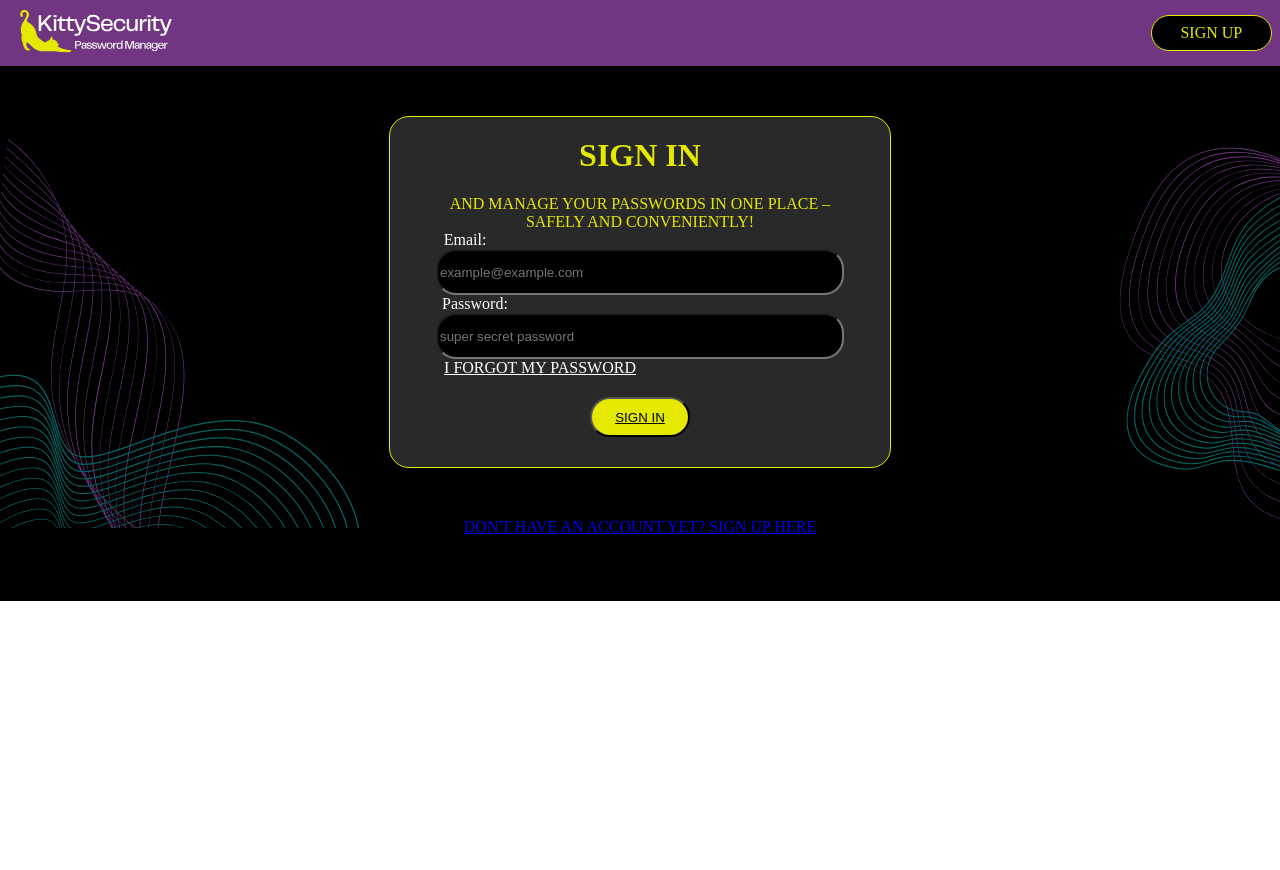
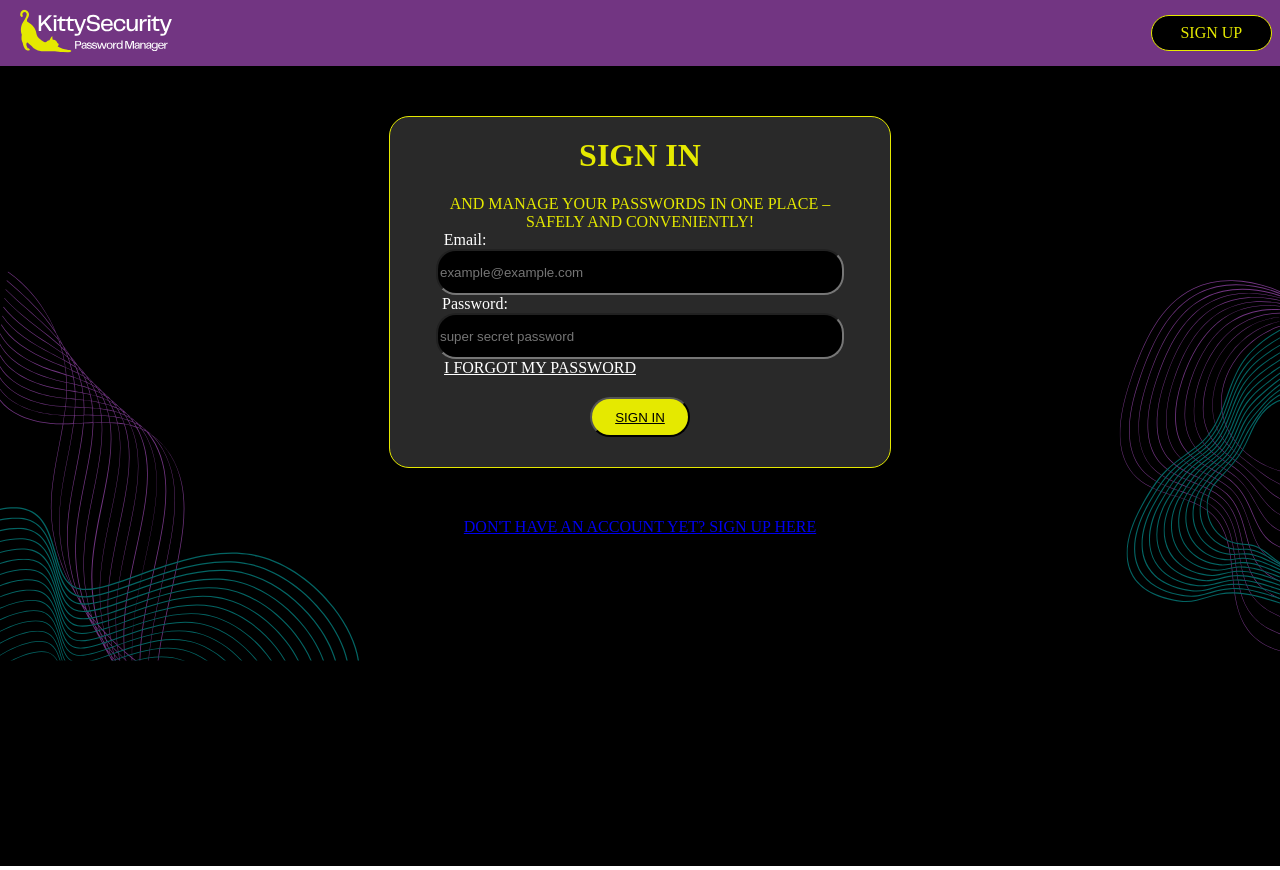
Before and after one commit to KittySecurity/kittysecurity-frontend, a React (Vite) app in the folder KittySecurity/: page /login in a window 1280 px wide. Before the commit the page ends 800 px from the top, so only its background shows below. Built offline with nearby package versions, Linux system fonts and the light colour scheme.

Commit message:
feat: arrangement of login page v2

```diff
--- a/KittySecurity/src/styles/Login.css
+++ b/KittySecurity/src/styles/Login.css
@@ -1,11 +1,8 @@
-.login-container{
+.login-container {
     background-color: var(--kitty-black);
     width: 100%;
-    height: 100%;
-    color: white;;
-}
-
-.login-container {
+    height: 100vh;
+    color: white;
     display: grid;
     grid-template-columns: auto auto auto;
     grid-template-rows: auto auto auto;
@@ -16,29 +13,28 @@
     grid-template-areas:
         "pattern-bot login-form pattern-top"
         "pattern-bot login-form pattern-top"
+        "pattern-bot login-form pattern-top"
         "pattern-bot account pattern-top";
-        height: 535px;
 }
 
 .pattern-bot {
     grid-area: pattern-bot;
     position: relative;
-    height: 535px;
+    height: 100vh;
 }
 
 .pattern-bot img{
     width: 100%;
-    height: 100%;
+    height: 100vh;
 }
 
 .pattern-top {
     grid-area: pattern-top;
-    position: relative;
-    height: 535px;
+    height: 100vh;
 }
 .pattern-top img{
     width: 100%;
-    height: 100%;
+    height: 100vh;
 }
 
 .login-form{
```
